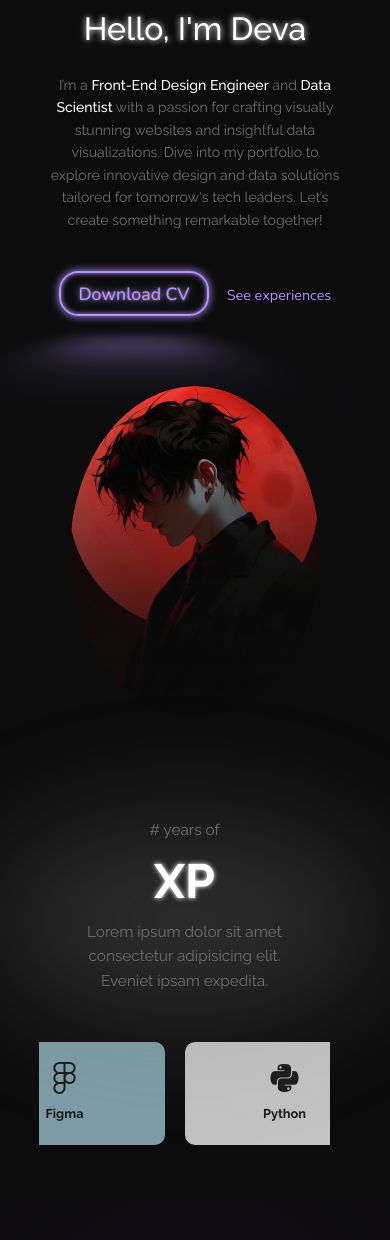
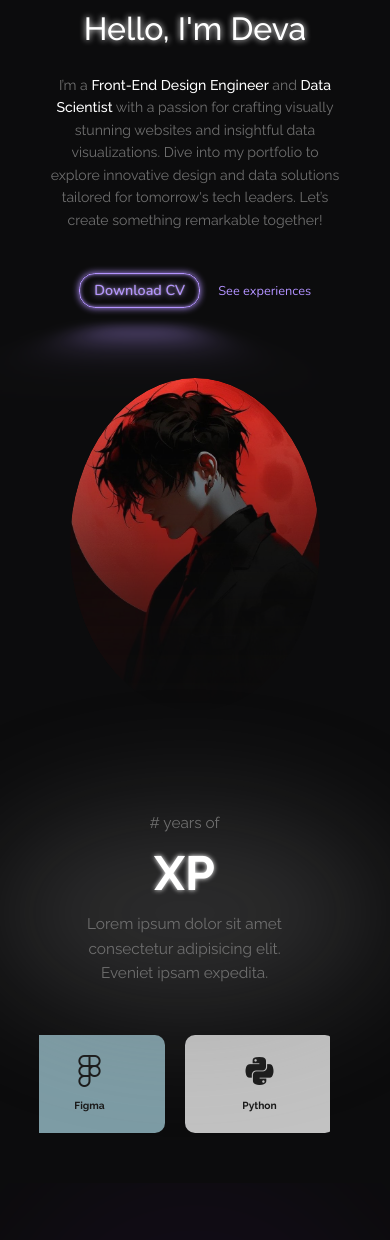
Before and after one commit to admiralannt07/anantadeva.github.io, a plain HTML site: page index.html in a window 390 px wide. Shown: the part 133-1373 px from the top of the page. Drawn offline with nearby package versions, Linux system fonts and the light colour scheme.

Commit message:
Adjust in Responsiveness and fixing skill carousel

```diff
--- a/education page/education.css
+++ b/education page/education.css
@@ -483,6 +483,10 @@ section {
         margin-top: 10px;
     }
 
+    .unview-btn {
+        left: 0%;
+    }
+
     .footer {
         padding: 10px;
         flex-direction: column;
--- a/script.js
+++ b/script.js
@@ -26,7 +26,7 @@ document.addEventListener('DOMContentLoaded', () => {
         if (!isDown) return;
         e.preventDefault();
         const x = e.pageX - skillsContainer.offsetLeft;
-        const walk = (x - startX) * 2; //scroll-fast
+        const walk = (x - startX) * 1.5; // Adjusted scroll speed for better control
         skillsContainer.scrollLeft = scrollLeft - walk;
     });
 });
--- a/style.css
+++ b/style.css
@@ -634,6 +634,14 @@ header nav {
         margin-top: 20px;
     }
 
+    .intro-button {
+        font-size: 0.9rem;
+    }
+
+    .intro-xp {
+        font-size: 0.8rem;
+    }
+
     #skills {
         flex-direction: column;
         align-items: center;
@@ -654,10 +662,19 @@ header nav {
         flex-direction: row;
         margin-left: 0;
         width: 100%;
+        overflow-x: auto; /* Ensure horizontal scroll works */
+        white-space: nowrap; /* Prevent cards from wrapping */
     }
 
     .skill-card {
         margin-right: 20px;
+        flex: 0 0 auto; /* Prevent shrinking and wrapping */
+        min-width: 150px; /* Ensure all skill cards fit */
+        max-width: 200px;
+    }
+
+    .skill-card p {
+        font-size: 0.8em; /* Reduce font size for smaller screens */
     }
 
     .tech-cards {
```
